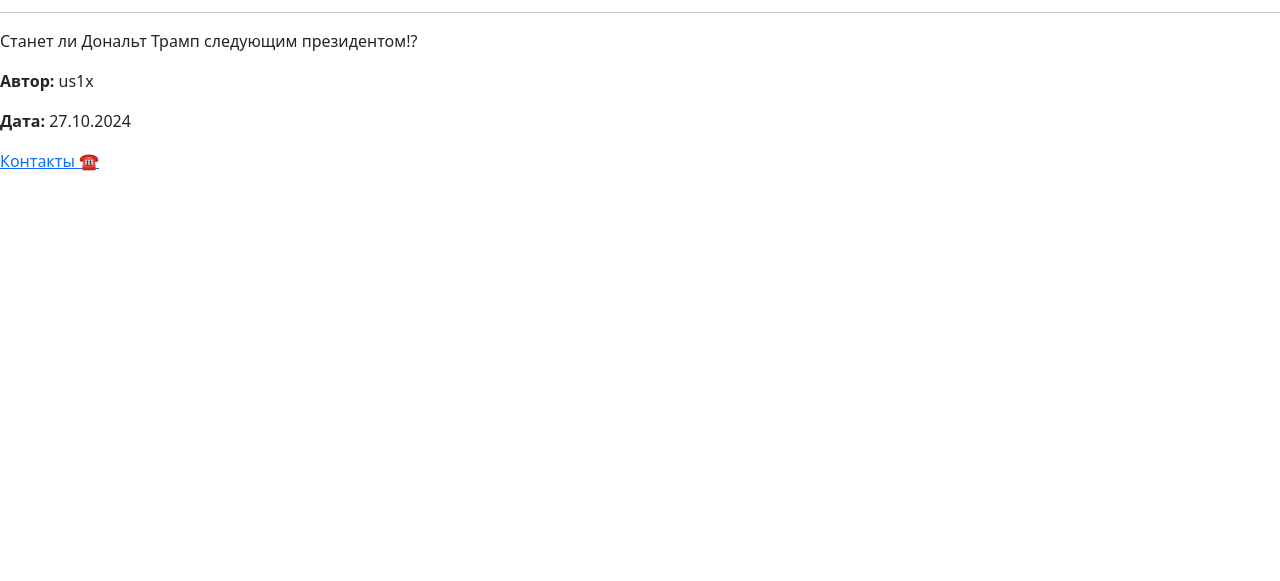
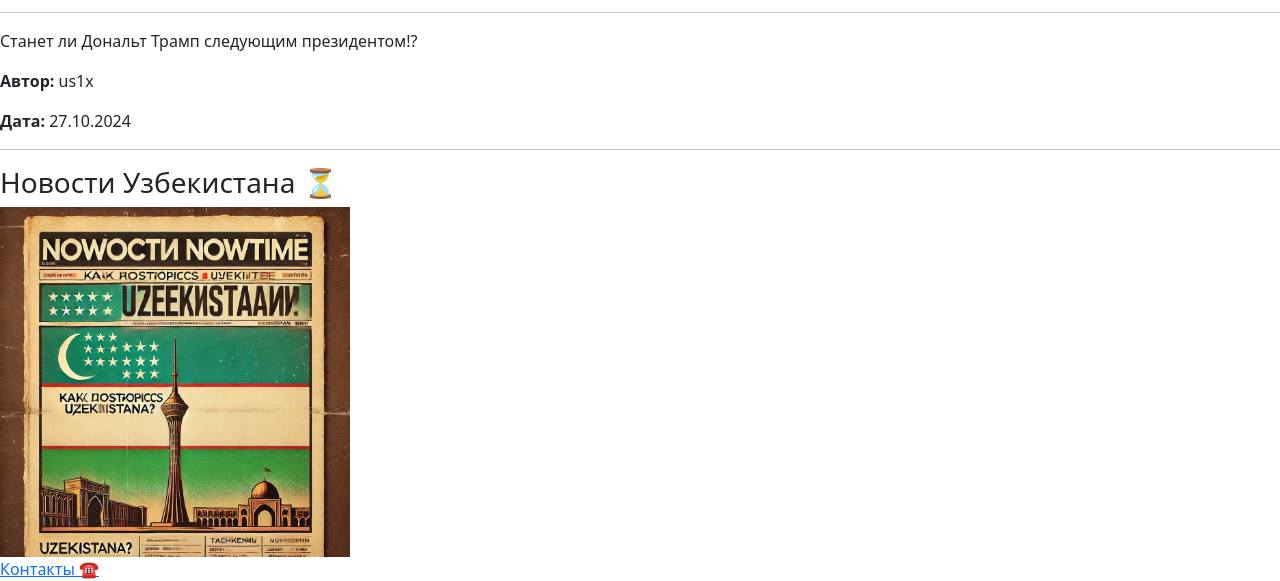
Before and after one commit to us1x0/site_news, a Django app: page /news/ in a window 1280 px wide. Shown: the part 384-965 px from the top of the page. Before the commit the page ends 555 px from the top, so only its background shows below. Run offline with Django 5.2, Linux system fonts and the light colour scheme; data comes from the database, SQL or seed files in the repository; both versions use the stored data as it was after the commit.

Commit message:
добавлены изменения

```diff
--- a/novostnoysayt_app/models.py
+++ b/novostnoysayt_app/models.py
@@ -15,6 +15,7 @@
     news = models.CharField(max_length=1024)
     news_who_write = models.CharField(max_length=64, null=False)
     news_photo = models.ImageField(blank=True, null=True)
+    second_photo = models.ImageField(blank=True, null=True)
     news_date_time = models.CharField(max_length=32)
     news_category = models.ForeignKey(News, on_delete=models.CASCADE)
 
--- a/novostnoysayt_app/templates/news_page.html
+++ b/novostnoysayt_app/templates/news_page.html
@@ -20,6 +20,12 @@
     <p>{{ news_items.news }}</p>
     <p><strong>Автор: </strong>{{ news_items.news_who_write }}</p>
     <p><strong>Дата: </strong>{{ news_items.news_date_time }}</p>
+    <hr>
+    <h3>Новости Узбекистана ⏳</h3>
+    {% if news_items.second_photo %}
+    <img src="{{ news_items.second_photo.url }}" alt="Фото новости" style="max-width: 350px;">
+    {% endif %}
+
 
 {% endfor %}
 </div>
```
Also changed, not shown: db.sqlite3, media/9e15ce7e-d674-4bc0-bacd-a638fb3802a2.webp (added), media/_121777672_gettyimages-1339537007_lrvmsdS.jpg (added), novostnoysayt_app/migrations/0006_optionsnews_second_photo.py (added).
